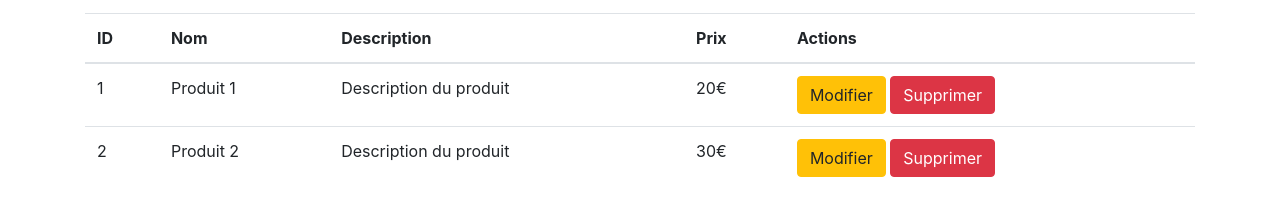
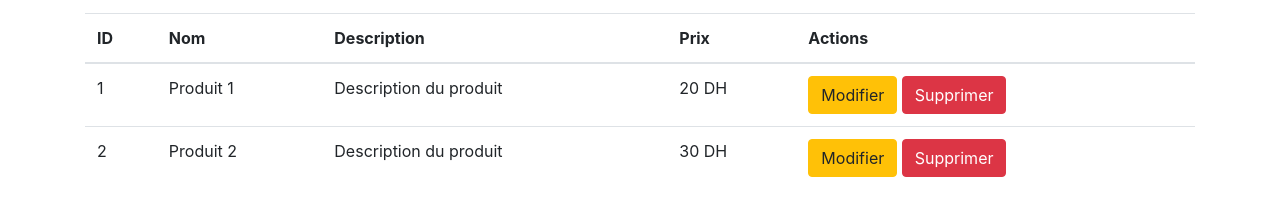
Before and after one commit to liliGlareeSs/gestion_stock, a plain HTML site: page produit.html in a window 1280 px wide. Shown: the part 217-432 px from the top of the page. Drawn offline with nearby package versions, Linux system fonts and the light colour scheme; no server answers.

Commit message:
Update produit.html

```diff
--- a/produit.html
+++ b/produit.html
@@ -18,7 +18,7 @@
             <div class="collapse navbar-collapse" id="navbarNav">
                 <ul class="navbar-nav ml-auto">
                     <li class="nav-item active">
-                        <a class="nav-link" href="../index.html"><i class="fas fa-home"></i> Accueil</a>
+                        <a class="nav-link" href="index.html"><i class="fas fa-home"></i> Accueil</a>
                     </li>
                     <li class="nav-item">
                         <a class="nav-link" href="produit.html"><i class="fas fa-box"></i> Produits</a>
@@ -67,8 +67,8 @@
         // Fonction pour charger et afficher les produits dans le tableau
         function chargerProduits() {
             const produits = [
-                { id: 1, nom: 'Produit 1', description: 'Description du produit', prix: '20€' },
-                { id: 2, nom: 'Produit 2', description: 'Description du produit', prix: '30€' }
+                { id: 1, nom: 'Produit 1', description: 'Description du produit', prix: '20 DH' },
+                { id: 2, nom: 'Produit 2', description: 'Description du produit', prix: '30 DH' }
             ];
             let tbody = '';
             produits.forEach(produit => {
```
